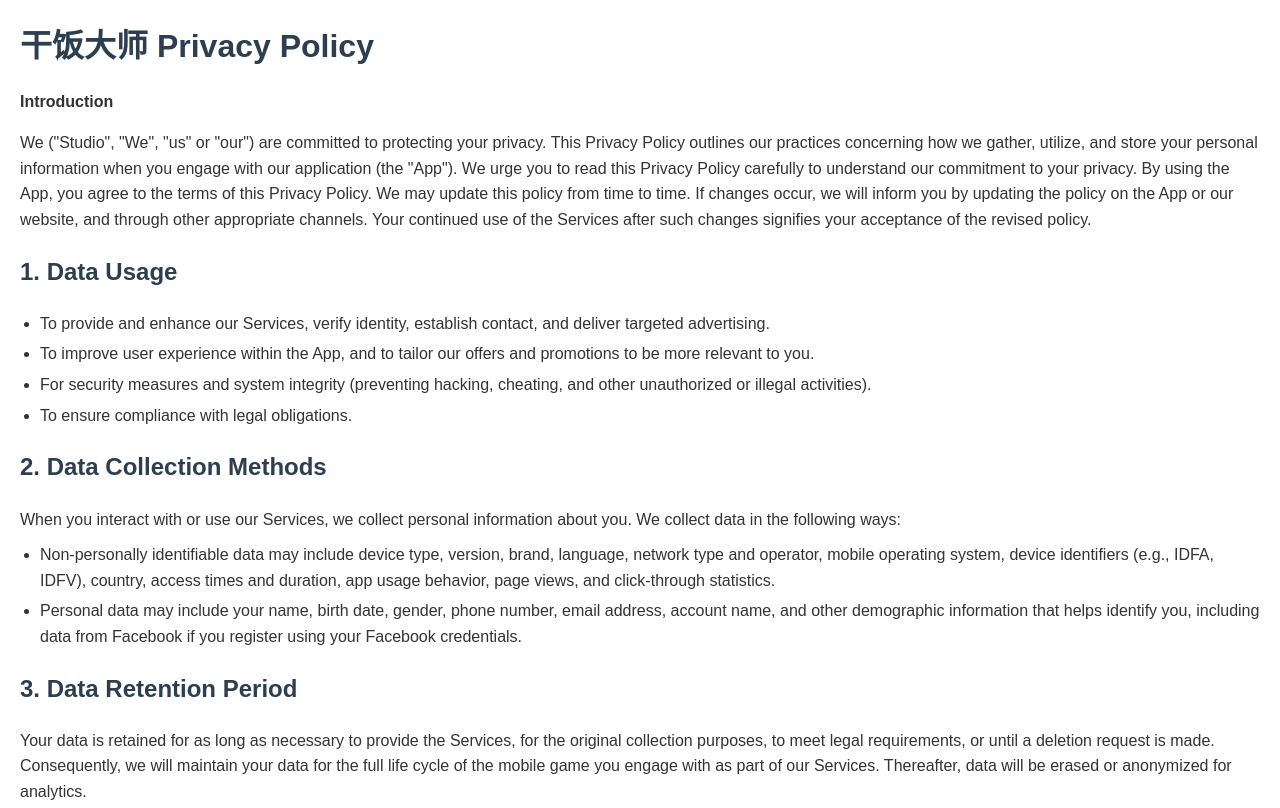
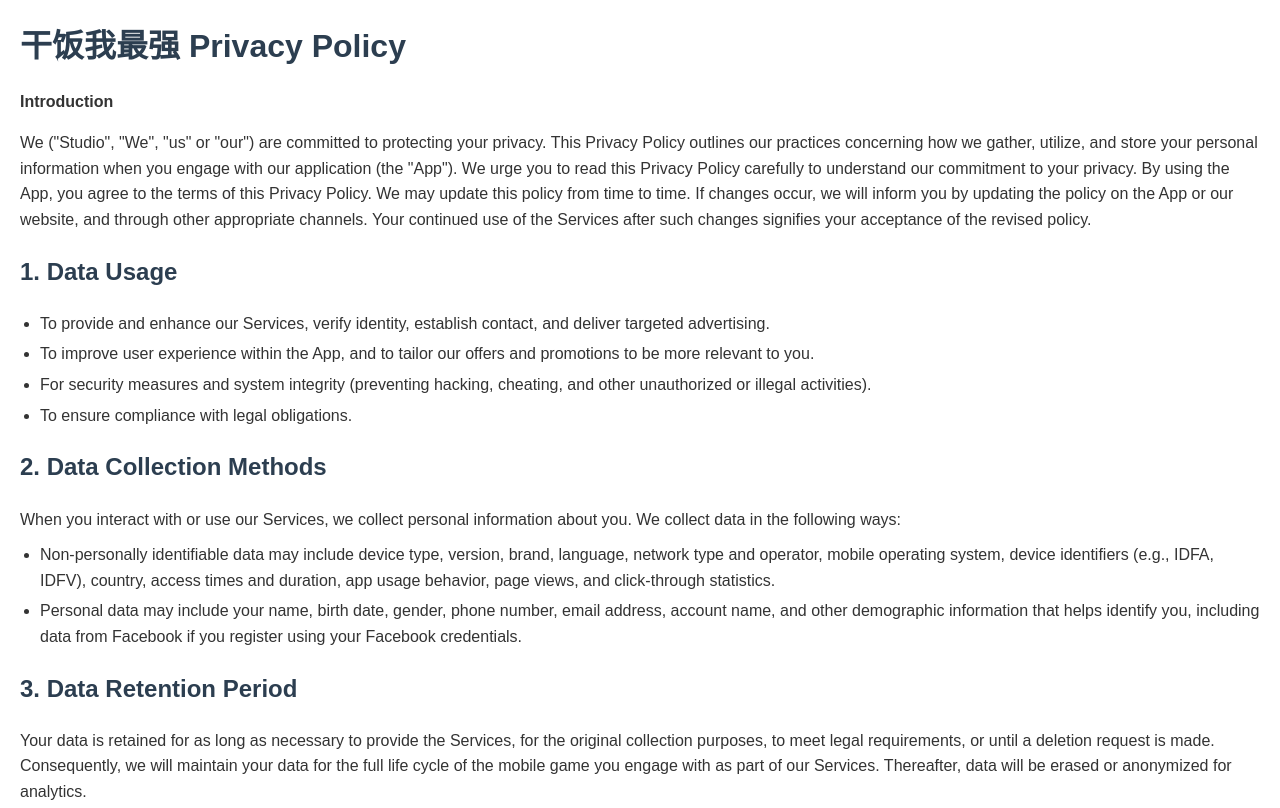
Before and after one commit to gfdsapp/gfdsapp.github.io, a plain HTML site: page index.html in a window 1280 px wide. Shown: the top 808 px of the page. Drawn offline with Linux system fonts and the light colour scheme.

Commit message:
Update index.html

```diff
--- a/index.html
+++ b/index.html
@@ -3,7 +3,7 @@
 <head>
     <meta charset="UTF-8">
     <meta name="viewport" content="width=device-width, initial-scale=1.0">
-    <title>干饭大师 Privacy Policy</title>
+    <title>干饭我最强 Privacy Policy</title>
     <style>
         body {
             font-family: Arial, sans-serif;
@@ -43,7 +43,7 @@
 </head>
 <body>
 
-<h1>干饭大师 Privacy Policy</h1>
+<h1>干饭我最强 Privacy Policy</h1>
 
 <p><strong>Introduction</strong></p>
 <p>We ("Studio", "We", "us" or "our") are committed to protecting your privacy. This Privacy Policy outlines our practices concerning how we gather, utilize, and store your personal information when you engage with our application (the "App"). We urge you to read this Privacy Policy carefully to understand our commitment to your privacy. By using the App, you agree to the terms of this Privacy Policy. We may update this policy from time to time. If changes occur, we will inform you by updating the policy on the App or our website, and through other appropriate channels. Your continued use of the Services after such changes signifies your acceptance of the revised policy.</p>
```
